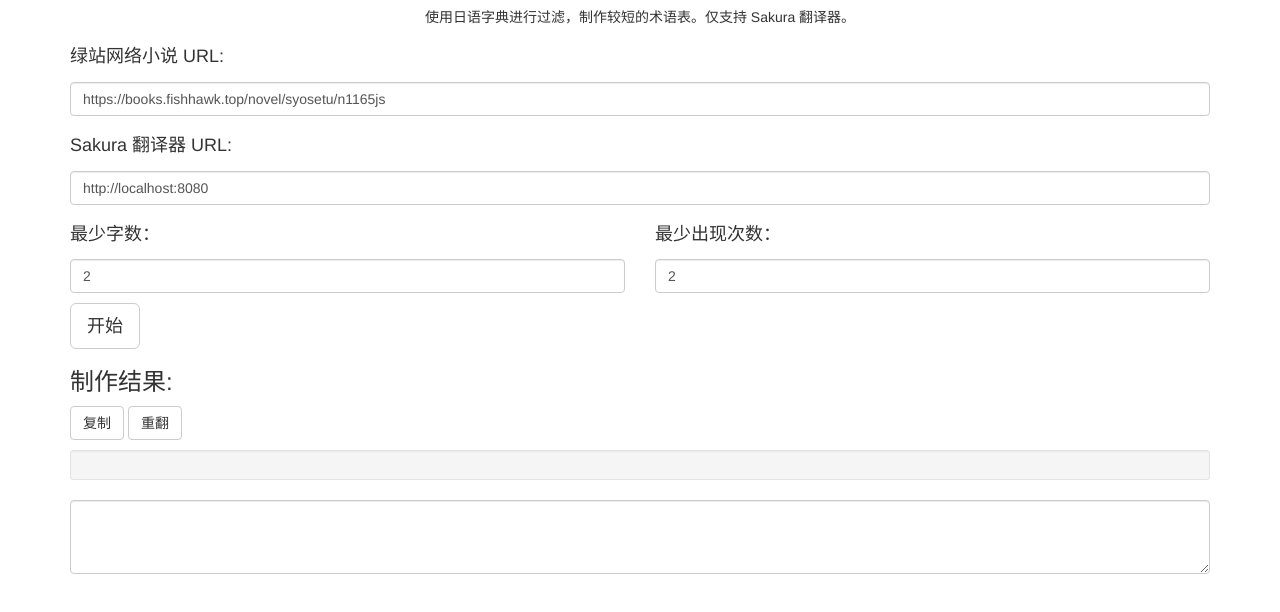
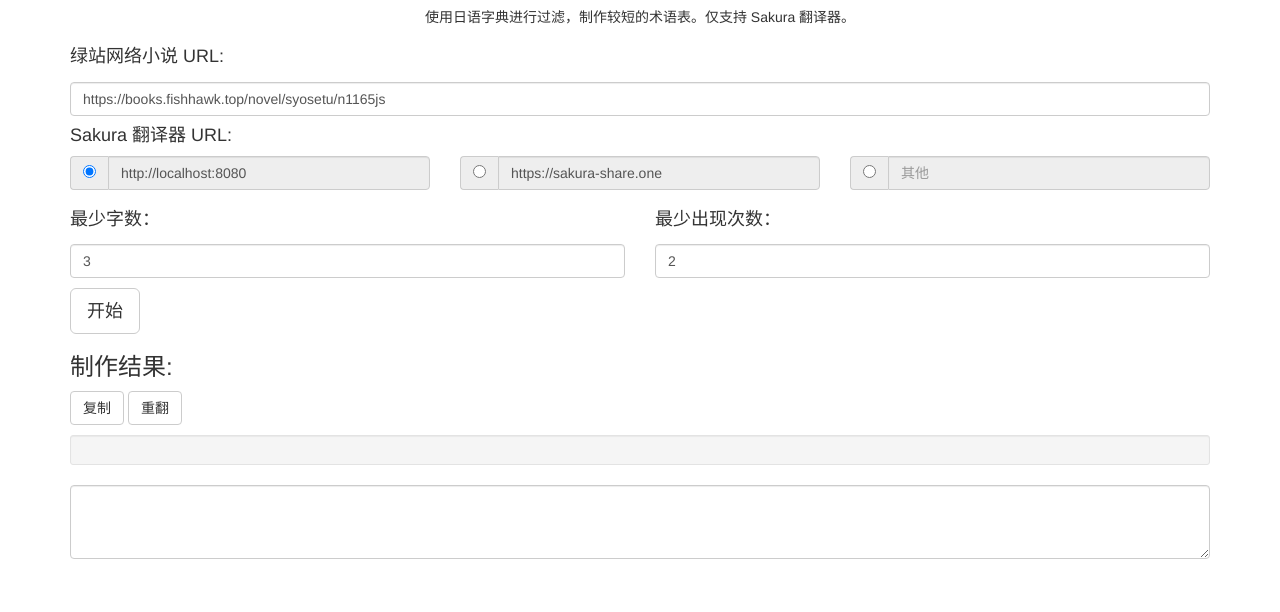
Before and after one commit to stonybeach/stonybeach.github.io, a plain HTML site: page index.html in a window 1280 px wide. Shown: the part 56-668 px from the top of the page. Drawn offline with nearby package versions, Linux system fonts and the light colour scheme.

Commit message:
Added options

```diff
--- a/index.html
+++ b/index.html
@@ -17,6 +17,20 @@ const jmDictKataUrl = 'https://raw.githubusercontent.com/stonybeach/sgm/refs/hea
 function logStatus (status) {
   document.getElementById('status').innerText = status;
   console.log(status);
+}
+
+function changeTranslator() {
+  document.getElementById('sakuraUrl').disabled = !document.getElementById('tranOthers').checked;
+}
+
+function getTranslatorUrl() {
+  if (document.getElementById('tranOthers').checked) {
+    return document.getElementById('sakuraUrl').value;
+  } else if (document.getElementById('tranShared').checked) {
+    return document.getElementById('useShared').value;
+  } else {
+    return document.getElementById('useLocalhost').value;
+  }
 }
 
 async function loadJmDictKata(minWordLength) {
@@ -243,6 +257,7 @@ const translator = {
 
   doTranslate: async function () {
     logStatus("开始翻译");
+    this.serverUrl = getTranslatorUrl();
     const transDict = {};
     await this.translate (transDict);
     var results = printTransDict(transDict);
@@ -316,6 +331,7 @@ function copyResults() {
   navigator.clipboard.writeText(copyText);
 }
 
+
 </script>
 </head>
 <body class="bg-light">
@@ -330,21 +346,46 @@ function copyResults() {
     </div>
     <div class="row">
        <div class="col-md-12 order-md-1">
-         <form>
-           <div>
+         <form name="mainForm">
+           <div class="form-check">
             <label for="novelUrl"><h4>绿站网络小说 URL:</h4></label>
             <p>
               <input type="text" class="form-control" id="novelUrl" placeholder="https://books.fishhawk.top/novel/syosetu/n1165js" value="https://books.fishhawk.top/novel/syosetu/n1165js" required>
             </p>
-            <label for="sakuraUrl"><h4>Sakura 翻译器 URL:</h4></label>
+            <h4>Sakura 翻译器 URL:</h4>
+            <div class="row">
+              <div class="col-lg-4 mb-3">
+                <div class="input-group">
+                  <span class="input-group-addon">
+                    <input type="radio" name="translator" id="tranLocalhost" checked onchange="changeTranslator();">
+                  </span>
+                  <input type="text" class="form-control" id="useLocalhost" value="http://localhost:8080" disabled>
+                </div>
+              </div>
+              <div class="col-lg-4 mb-3">
+                <div class="input-group">
+                  <span class="input-group-addon">
+                    <input type="radio" name="translator" id="tranShared" onchange="changeTranslator();">
+                  </span>
+                  <input type="text" class="form-control" id="useShared" value="https://sakura-share.one" disabled>
+                </div>
+              </div>
+              <div class="col-lg-4 mb-3">
+                <div class="input-group">
+                  <span class="input-group-addon">
+                    <input type="radio" name="translator" id="tranOthers" onchange="changeTranslator();">
+                  </span>
+                  <input type="text" class="form-control" id="sakuraUrl" placeholder="其他" value="" disabled>
+                </div>
+              </div>
+            </div>
             <p>
-              <input type="text" class="form-control" id="sakuraUrl" placeholder="http://localhost:8080" value="http://localhost:8080" required>
-            </p>
+              </p>
             <div class="row">
               <div class="col-md-6 mb-3">
                <label for="minWordLength"><h4>最少字数：</h4></label>
                <p>
-               <input class="form-control" id="minWordLength" placeholder="2" value="2" type="number" required>
+               <input class="form-control" id="minWordLength" placeholder="3" value="3" type="number" required>
                </p>
              </div>
              <div class="col-md-6 mb-3">
```
